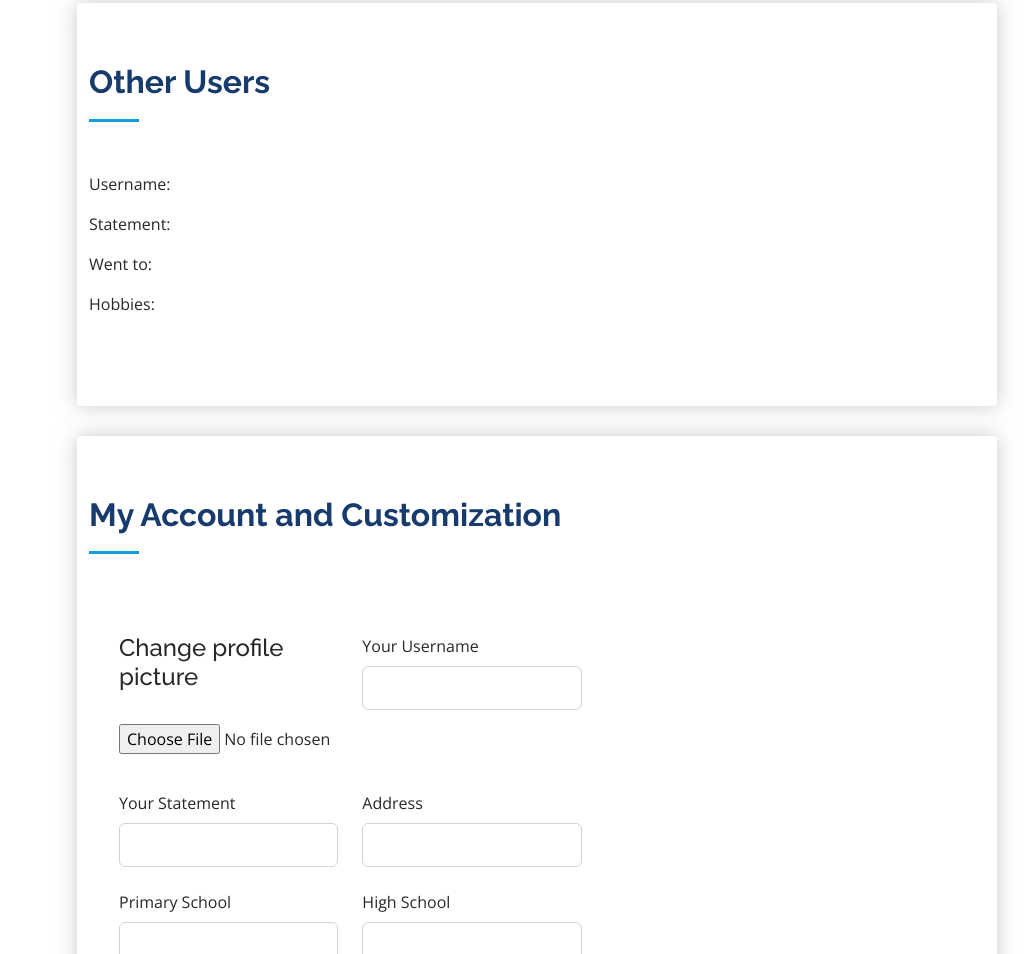
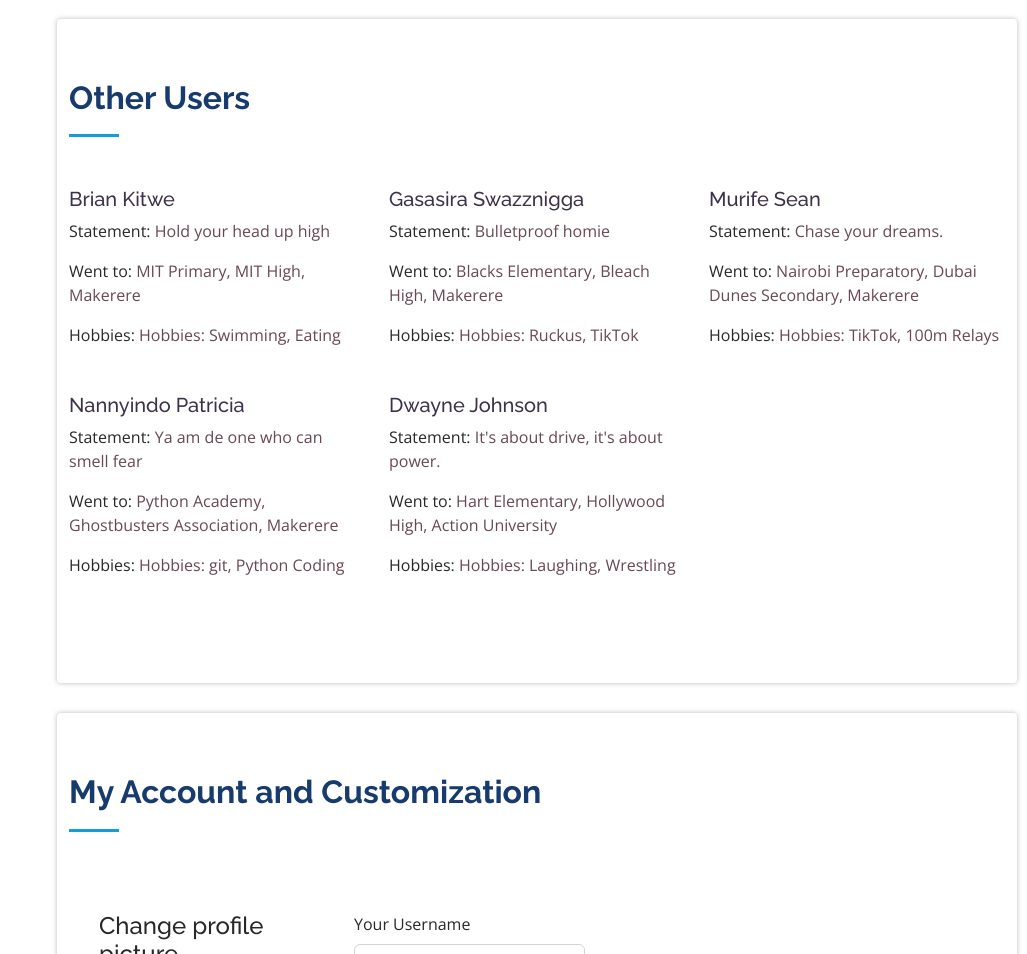
Before and after one commit to Ghasasira/Friendly, a plain HTML site: page landing.html in a window 1280 px wide. Shown: the part 1846-2800 px from the top of the page, without its empty margins (253-1280 px from the left). Drawn offline with nearby package versions, Linux system fonts and the light colour scheme.

Commit message:
Finished

```diff
--- a/assets/css/style.css
+++ b/assets/css/style.css
@@ -4,9 +4,14 @@ body {
 }
 
 .darkmode {
-    background-color: #1a1423;
+    background-color: #1a1423 !important;
     color: #f40;
+    transition: all ease-in-out 0.5s;
+    transition: all 0.5s;
 }
+span.span{color: #684756 !important;}
+span.username{color: #3d314a !important;}
+div.filter-card:hover{border-style: solid;border-width: 2px;border-radius: 4px;border-color: #3d314a;}
 #theme{
     position: fixed;
     top: 5px;
@@ -24,6 +29,7 @@ body {
     justify-content: center;
     cursor: pointer;
 }
+.portfolio-container{overflow-y: scroll;}
 a {
     color: #149ddd;
     text-decoration: none;
@@ -83,7 +89,7 @@ h6 {
     z-index: 9997;
     transition: all 0.5s;
     padding: 0 15px;
-    background: #040b14;
+    background-color: #3d314a;
     overflow-y: auto;
 }
 
@@ -288,12 +294,14 @@ h6 {
 section {
     padding: 60px 0;
     overflow: hidden;
-    box-shadow: 0 0 20px #9998;
-    margin: 0px 30px 30px 30px;
+    box-shadow: 0 0 5px #999a;
+    margin: 0px 10px 30px 10px;
     border-radius: 4px;
-}:last-child{
+}
+section:last-child{
     margin-bottom: 0px;
-}#hero{
+}
+section#hero{
     margin: 0px;
 }
 
@@ -587,7 +595,7 @@ section {
     left: 0;
     right: 0;
     bottom: 0;
-    opacity: 1;
+    opacity: 0.2;
 }
 
 .portfolio .portfolio-wrap:hover .portfolio-links {
--- a/assets/js/main.js
+++ b/assets/js/main.js
@@ -177,13 +177,16 @@
 })()
 //Theme Switch JS
 let light = true;
-let mainSection = document.getElementById('main');
+const mainSection = document.getElementById('main');
+const headerSection = document.getElementById('header');
 function themeSwitch() {
     if (light) {
         light = false;
         mainSection.className='darkmode';
+        headerSection.className='darkmode';
     } else {
         light = true;
         mainSection.className='';
+        headerSection.className='';
     }
 }
--- a/assets/js/users.js
+++ b/assets/js/users.js
@@ -6,6 +6,61 @@ class User{
         this.hobbies = hobbies;
     }
 }
+let usersHolder = document.getElementById('usersHolder');
+let usr1 = new User('Brian Kitwe','Hold your head up high',['MIT Primary','MIT High','Makerere'],['Swimming','Eating']);
+let usr2 = new User('Gasasira Swazznigga','Bulletproof homie',['Blacks Elementary','Bleach High','Makerere'],['Ruckus','TikTok']);
+let usr3 = new User('Murife Sean','Chase your dreams.',['Nairobi Preparatory','Dubai Dunes Secondary','Makerere'],['TikTok','100m Relays']);
+let usr4 = new User('Nannyindo Patricia','Ya am de one who can smell fear',['Python Academy','Ghostbusters Association','Makerere'],['git','Python Coding']);
+let usr5 = new User('Dwayne Johnson','It\'s about drive, it\'s about power.',['Hart Elementary','Hollywood High','Action University'],['Laughing','Wrestling']);
+let userlist = [usr1,usr2,usr3,usr4,usr5];
 
-let usr1 = new User('Kitwe','Hold your head up high',['Kitante Hill','Mbogo High','Kyambogo'],['Swimming','Eating']);
-console.log(usr1);
+document.addEventListener("load",displayList());
+
+function displayList() {
+    userlist.forEach(person => {
+        let user = document.createElement("div");
+        user.className = "col-lg-4 col-md-6 col-sm-12 portfolio-item filter-card";
+        let div2 = document.createElement("div");
+        div2.className = "portfolio-wrap";
+        let div3 = document.createElement("div");
+
+        let head = document.createElement("h5");
+        let statement = document.createElement("p");
+        statement.appendChild(document.createTextNode("Statement: "));
+        let schools = document.createElement("p");
+        schools.appendChild(document.createTextNode("Went to: "));
+        let hobbies = document.createElement("p");
+        hobbies.appendChild(document.createTextNode("Hobbies: "));
+
+        let headtext = document.createElement("span");
+        headtext.className = "username";
+        let headnode = document.createTextNode(person.username);
+        headtext.appendChild(headnode);
+
+        let statementtext = document.createElement("span");
+        statementtext.className = "span";
+        let statementnode = document.createTextNode(person.statement);
+        statementtext.appendChild(statementnode);
+
+        let schooltext = document.createElement("span");
+        schooltext.className = "span";
+        let schoolnode = document.createTextNode(person.schools[0]+", "+person.schools[1]+", "+person.schools[2]);
+        schooltext.appendChild(schoolnode);
+
+        let hobbytext = document.createElement("span");
+        hobbytext.className = "span";
+        let hobbynode = document.createTextNode("Hobbies: "+person.hobbies[0]+", "+person.hobbies[1]);
+        hobbytext.appendChild(hobbynode);
+
+        head.appendChild(headtext);
+        statement.appendChild(statementtext);
+        schools.appendChild(schooltext);
+        hobbies.appendChild(hobbytext);
+
+        div3.append(head,statement,schools,hobbies);
+
+        div2.appendChild(div3);
+        user.appendChild(div2);
+        usersHolder.append(user);
+    });
+}
--- a/landing.html
+++ b/landing.html
@@ -188,19 +188,7 @@
                     <h2>Other Users</h2>
                 </div>
 
-                <div class="row portfolio-container" data-aos="fade-up" data-aos-delay="100">
-
-                    <div class="col-lg-4 col-md-6 portfolio-item filter-card">
-                        <div class="portfolio-wrap">
-                            <div>
-                                <p>Username: <span id="uname"></span></p>
-                                <p>Statement: <span id="ustatement"></span></p>
-                                <p>Went to: <span id="ueducation"></span></p>
-                                <p>Hobbies: <span id="uhobbies"></span></p>
-                            </div>
-
-                        </div>
-                    </div>
+                <div id="usersHolder" class="row portfolio-container" data-aos="fade-up" data-aos-delay="100">
 
                 </div>
 
```
